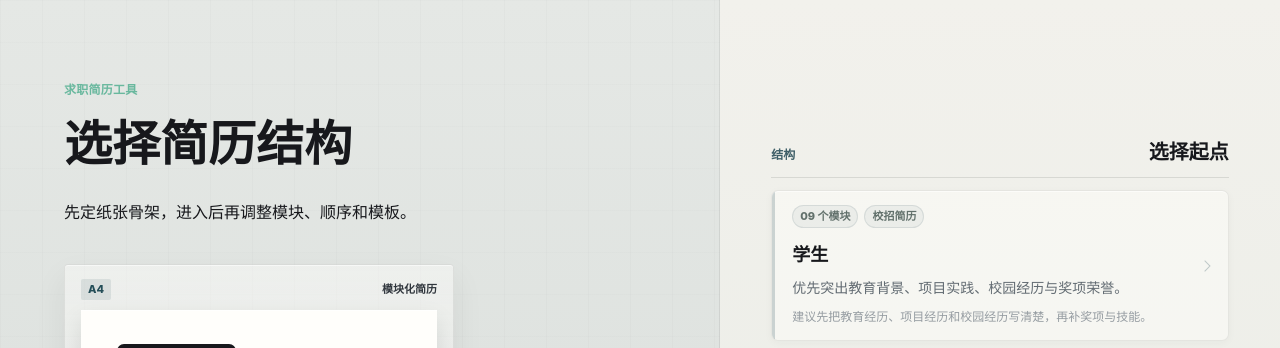
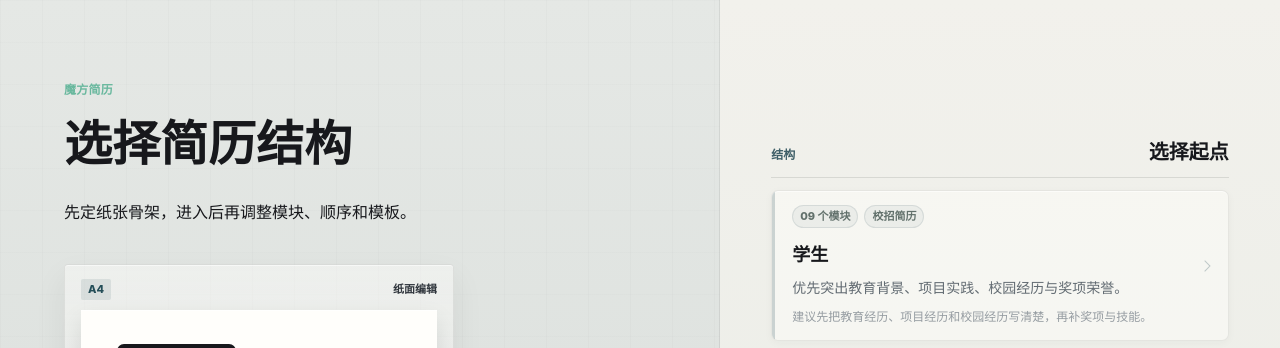
Before and after one commit to yzhiheng05/resume-builder, a React (Vite) app: page / in a window 1280 px wide. Shown: the top 348 px of the page. Built offline with nearby package versions, Linux system fonts and the light colour scheme.

Commit message:
style: brand workbench as magic resume

```diff
--- a/src/App.tsx
+++ b/src/App.tsx
@@ -52,7 +52,7 @@ function IdentityEntryScreen({ onSelect }: { onSelect: (identity: IdentityPreset
           <div className="identity-screen__paper" aria-hidden="true">
             <div className="identity-paper__toolbar">
               <span>A4</span>
-              <span>模块化简历</span>
+              <span>纸面编辑</span>
             </div>
             <div className="identity-paper__sheet">
               <i className="identity-paper__name" />
--- a/src/data/identityPresets.ts
+++ b/src/data/identityPresets.ts
@@ -99,7 +99,7 @@ const presetConfigs: Record<IdentityPreset, IdentityPresetConfig> = {
   }
 };
 
-export const RESUME_TOOL_BRAND = "求职简历工具";
+export const RESUME_TOOL_BRAND = "魔方简历";
 
 const identityDefaultTemplates: Record<IdentityPreset, TemplateId> = {
   student: "campus",
```
Also changed, not shown: 2 other files (tests, documents, lock files or other folders).
